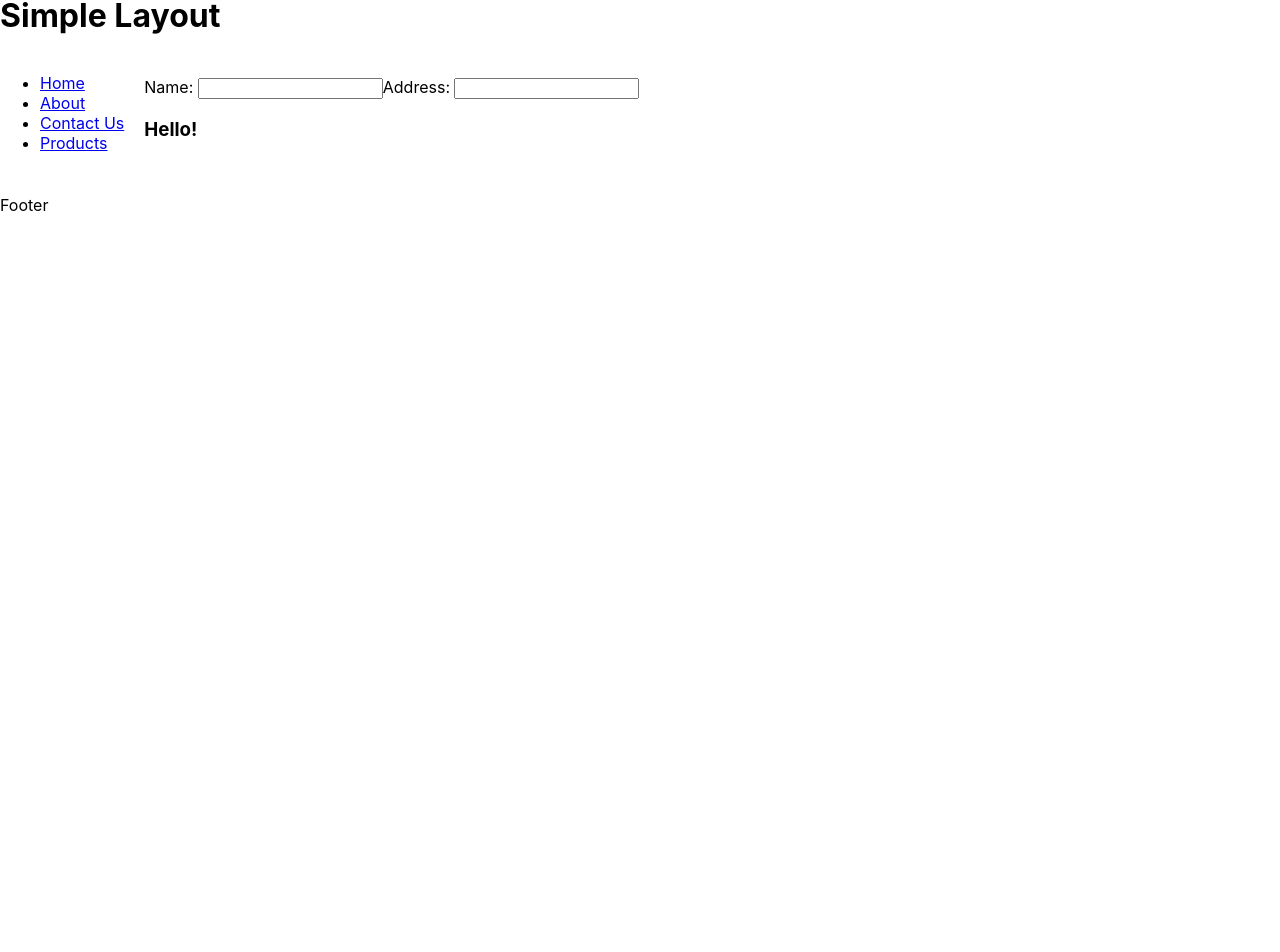
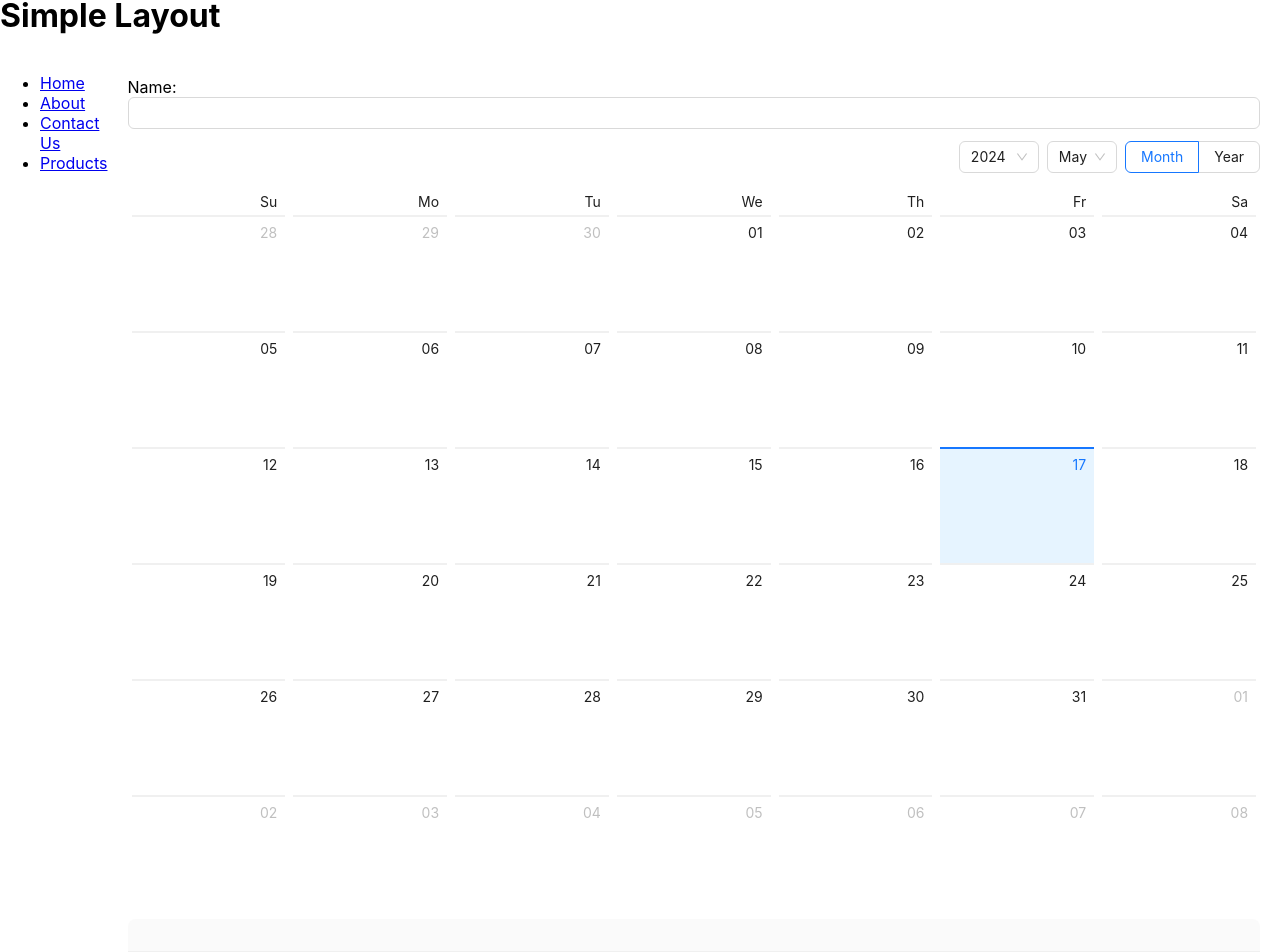
Before and after one commit to course-mark/react-tutorial, a React (Create React App) app in the folder csr/: page /about in a window 1280 px wide. Shown: the part 25-977 px from the top of the page. Before the commit the page ends 800 px from the top, so only its background shows below. Built offline with nearby package versions, Linux system fonts and the light colour scheme.

Commit message:
lazyloading, usecallback, memo

```diff
--- a/csr/package.json
+++ b/csr/package.json
@@ -6,6 +6,7 @@
     "@testing-library/jest-dom": "^5.17.0",
     "@testing-library/react": "^13.4.0",
     "@testing-library/user-event": "^13.5.0",
+    "antd": "^5.17.4",
     "axios": "^1.7.2",
     "react": "^18.3.1",
     "react-dom": "^18.3.1",
--- a/csr/src/components/UserForm.jsx
+++ b/csr/src/components/UserForm.jsx
@@ -1,13 +1,24 @@
 import React, { memo, useState } from 'react'
+import { useCallback } from 'react';
+import { Input, Calendar, Table } from 'antd';
+
 
 function UserForm() {
     const [name, setName] = useState('');
     const [address, setAddress] = useState('');
+
+    // const printHello = () => console.log('Hello'); // memory change on every render
+
+    const printHello = useCallback(() => console.log('Hello'),[])
+
     return (
       <>
         <label>
           Name{': '}
-          <input value={name} onChange={e => setName(e.target.value)} />
+          {/* <input value={name} onChange={e => setName(e.target.value)} /> */}
+          <Input value={name} onChange={e => setName(e.target.value)} />
+          <Calendar/>
+          <Table/>
         </label>
         <label>
           Address{': '}
@@ -20,6 +31,8 @@ function UserForm() {
 
 const Greeting = memo(({ name, address }) => {
     console.log('Rendering Greeting');
+
+
     return <h3>Hello{name && ', '}{name}!</h3>
 })
 
--- a/csr/src/index.js
+++ b/csr/src/index.js
@@ -1,4 +1,4 @@
-import React from 'react';
+import React, { Suspense } from 'react';
 import ReactDOM from 'react-dom/client';
 import './index.css';
 import reportWebVitals from './reportWebVitals';
@@ -6,11 +6,18 @@ import {
   createBrowserRouter,
   RouterProvider,
 } from "react-router-dom";
-import HomePage from './pages';
-import About from './pages/about';
-import User from './pages/users/user';
-import ContactUs from './pages/about/contact-us';
-import Products from './pages/products';
+// import HomePage from './pages';
+// import About from './pages/about';
+// import User from './pages/users/user';
+// import ContactUs from './pages/about/contact-us';
+// import Products from './pages/products';
+
+// lazy loading
+const HomePage = React.lazy(() => import('./pages'));
+const About = React.lazy(() => import('./pages/about'));
+const User = React.lazy(() => import('./pages/users/user'));
+const ContactUs = React.lazy(() => import('./pages/about/contact-us'));
+const Products = React.lazy(() => import('./pages/products'));
 
 const routes = [
   {
@@ -41,7 +48,9 @@ const BrowserRouter = createBrowserRouter(routes);
 const root = ReactDOM.createRoot(document.getElementById('root'));
 root.render(
   <React.StrictMode>
+    <Suspense fallback={<div>Component is Loading...</div>}>
     <RouterProvider router={BrowserRouter}/>
+    </Suspense>
   </React.StrictMode>
 );
 
```
Also changed, not shown: 1 other file (tests, documents, lock files or other folders).
